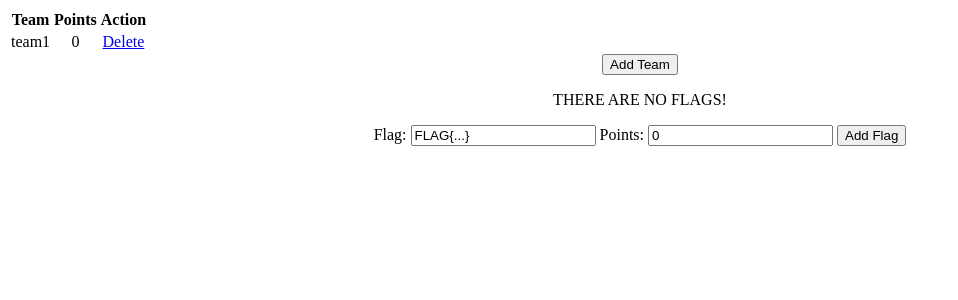
After one commit to SienceMC/CTF_A-D, a Flask app: page /nimda in a window 1280 px wide. The commit adds this page. Shown: the top 300 px of the page, without its empty margins (0-958 px from the left). Run offline with Flask 2, Linux system fonts and the light colour scheme; data comes from the database, SQL or seed files in the repository; data that the repository does not hold is empty.

Commit message:
oof mir si müed

```diff
--- a/server.py
+++ b/server.py
@@ -1,11 +1,11 @@
 import flask
-from flask import render_template
+from flask import render_template, redirect
 from flask_sqlalchemy import SQLAlchemy
 # import sqlite3
 from datetime import datetime
 # import os
 app = flask.Flask(__name__)
-app.config['SQLALCHEMY_DATABASE_URI'] = 'sqlite:///ctf.sqlite3'
+app.config['SQLALCHEMY_DATABASE_URI'] = 'sqlite:///ctf.db'
 db = SQLAlchemy(app)
 # app.config['SQLALCHEMY_DATABASE_URI'] = 'sqlite:///teams.db'
 # teams = SQLAlchemy(app)
@@ -28,56 +28,102 @@ class Flags(db.Model):
     id = db.Column(db.Integer, primary_key=True)
     flag = db.Column(db.String(200))
     points = db.Column(db.Integer)
-    team1 = db.Column(db.Boolean)
-    team2 = db.Column(db.Boolean)
+    teams = db.Column(db.String(1000), default="")
 
     def __repr__(self):
-        return '<Task %r>' % self.id
-
+        return '<Flag %r>' % self.id
 
 class Teams(db.Model):
     id = db.Column(db.Integer, primary_key=True)
     name = db.Column(db.String(5))
-    points = db.Column(db.Integer)
+    points = db.Column(db.Integer, default=0)
 
     def __repr__(self):
-        return '<Task %r>' % self.id
+        return '<Team %r>' % self.id
 
 # db.create_all()
 
 @app.route("/")
 def menu():
-    return render_template('index.html')
+    return render_template('index.html', teams=Teams.query.all())
 
-
-@app.route("/6C02828918114740F1A100B38EEB78B1396F80EEED6AA98EF2222D9BAD6BC158")
-def team1():
-    return render_template('team_1.html')
-
-
-@app.route("/75490bd7b93e6fa7d18cfdea90cc6bcb983d5f3ea326249d2709ca6c94bc07ba", methods=["POST"])
+@app.route("/capture", methods=["POST"])
 def submit():
     flag = flask.request.form.get("Flag")
     team = flask.request.form.get("Team")
-    if int(team) == 1:
-        flagsthatarethesameastheeingegebeneflaginputimfau = Flags.query.filter_by(
-            flag=flag).all()
+    flaged = Flags.query.filter_by(flag = flag).all()
+    if not team.name in flaged.teams:
+        try:
+            db.session.delete(flaged)
+            flaged.teams += team.name
+            db.session.remove(team)
+            team.points += flaged.points
+            db.session.add(team)
+            db.session.add(flaged)
+            db.session.commit()
+        except:
+            return "<h1>OH CRAP!</h1><h2>There was an error occured!</h2>"
+        finally:
+            return f"<h1>SUBMITTED!</h1><h2>YOUR TEAMS' SCORE's now: {team.points}</h2>"
+    elif flaged.team1:
+        return "<h1>YOU LITTLE...</h1>"
+    # flaggedflags = flagthatshit("team1")
 
-        # flaggedflags = flagthatshit("team1")
-    elif int(team) == 2:
-        pass
         # flaggedflags = flagthatshit("team2")
-    return flagsthatarethesameastheeingegebeneflaginputimfau
+    return str(flaged)
 
 
-@app.route("/2C57B47A189B1BD3944A039FCD7EC6D872F2BFB3FEDA68A6BFE3DD326F650A64")
-def team2():
-    return render_template('team_2.html')
+@app.route("/team/<int:id>", methods=['GET'])
+def team(id):
+    return render_template('team.html', team=Teams.query.filter_by(id=id).first())
 
 
-@app.route("/nimda")
+@app.route("/nimda", methods=['GET', 'POST'])
 def admin():
-    return render_template('admin.html')
+    if flask.request.method == "POST":
+        if flask.request.form.get("request") == "teamadd":
+            newteam = Teams(name=f"team{len(Teams.query.all())+1}")
+            db.session.add(newteam)
+            db.session.commit()
+        elif flask.request.form.get("request") == "flagadd":
+            print("Flagadd recived")
+            newflag = Flags(flag=flask.request.form.get("flag"))
+            newflag.points = flask.request.form.get("points")
+            db.session.add(newflag)
+            db.session.commit()
+        # elif flask.request.form.get("request") == "teamdelete":
+        #     team = Teams.query.filter_by(id=flask.request.form.get("team")).first()
+        #     print(team)
+        #     db.session.remove(team)
+        #     db.session.commit()
+        elif flask.request.form.get("request") == "flagdelete":
+            flag = Flags.query.filter_by(id = flask.request.form.get("flag")).all()
+            db.session.remove(flag)
+            db.session.commit()
+    return render_template('admin.html', teams=Teams.query.all(), flags=Flags.query.all())
+
+@app.route('/deleteteam/<int:id>')
+def delete(id):
+    team_to_delete = Teams.query.get_or_404(id)
+
+    try:
+        db.session.delete(team_to_delete)
+        db.session.commit()
+        return redirect('/nimda')
+    except:
+        return 'There was a problem deleting that Team'
+
+@app.route('/deleteflag/<int:id>')
+def delete_(id):
+    flag_to_delete = Flags.query.get_or_404(id)
+
+    try:
+        db.session.delete(flag_to_delete)
+        db.session.commit()
+        return redirect('/nimda')
+    except:
+        return 'There was a problem deleting that Flag'
+
 
 
 if __name__ == "__main__":
--- /dev/null
+++ b/templates/admin.html
@@ -0,0 +1,99 @@
+<!DOCTYPE html>
+
+  <head>
+  <style>
+    .center{
+        text-align: center
+    }
+
+  </style>
+    <title>Admin</title>
+  </head>
+
+  <body>
+    <div class="center">
+        <table>
+            {% if teams|length < 1 %}
+            <p>THERE ARE NO TEAMS!</p>
+            {% else %}
+            <tr>
+                <th>Team</th>
+                <th>Points</th>
+                <th>Action</th>
+            </tr>
+            {% for team in teams %}
+            <tr>
+                <td>
+                {{ team.name }}
+                </td>
+                <td>
+                {{ team.points }}
+                </td>
+                <td>
+
+                    <a href="/deleteteam/{{team.id}}">Delete</a>
+                <!-- <form action="#" method="POST">
+                    <input type="hidden" value="teamdelete" name="request">
+                    <input type="hidden" value="{{ team.id }}" name="team">
+                    <input type="submit" value="Delete">
+                </form> -->
+                </td>
+            </tr>
+            {% endfor %}
+            {% endif %}
+        </table>
+    </div>
+    <div class="center">
+        <form action="#" method="POST">
+            <input type="hidden" value="teamadd" name="request">
+            <input type="submit" value="Add Team">
+        </form>
+    </div>
+    <div class="center">
+        <table>
+            {% if flags|length < 1 %}
+            <p>THERE ARE NO FLAGS!</p>
+            {% else %}
+            <tr>
+                <th>Flag</th>
+                <th>Points</th>
+                <th>Team1</th>
+                <th>Team2</th>
+            </tr>
+            {% for flag in flags %}
+            <tr>
+                <td>
+                {{ flag.flag }}
+                </td>
+                <td>
+                {{ flag.points }}
+                </td>
+                <td>
+                {{ flag.team1 }}
+                </td>
+                <td>
+                {{ flag.team2 }}
+                </td>
+                <td>
+
+                    <a href="/deleteflag/{{flag.id}}">Delete</a>
+                <!-- <form action="#" method="POST">
+                    <input type="hidden" value="flagdelete" name="request">
+                    <input type="hidden" value="{{ flag.id }}" name="flag">
+                    <input type="submit" value="Delete">
+                </form> -->
+                </td>
+            </tr>
+            {% endfor %}
+            {% endif %}
+        </table>
+    </div>
+    <div class="center">
+        <form action="#" method="POST">
+            <input type="hidden" value="flagadd" name="request">
+            Flag: <input type="text" value="FLAG{...}" name="flag">
+            Points: <input type="text" value="0" name="points">
+            <input type="submit" value="Add Flag">
+        </form>
+    </div>
+  </body>
```
Also changed, not shown: templates/index.html (+5 -4 lines), templates/team.html (added, +21 -0 lines), templates/team_1.html (deleted, +0 -21 lines), templates/team_2.html (deleted, +0 -21 lines), ctf.db.
